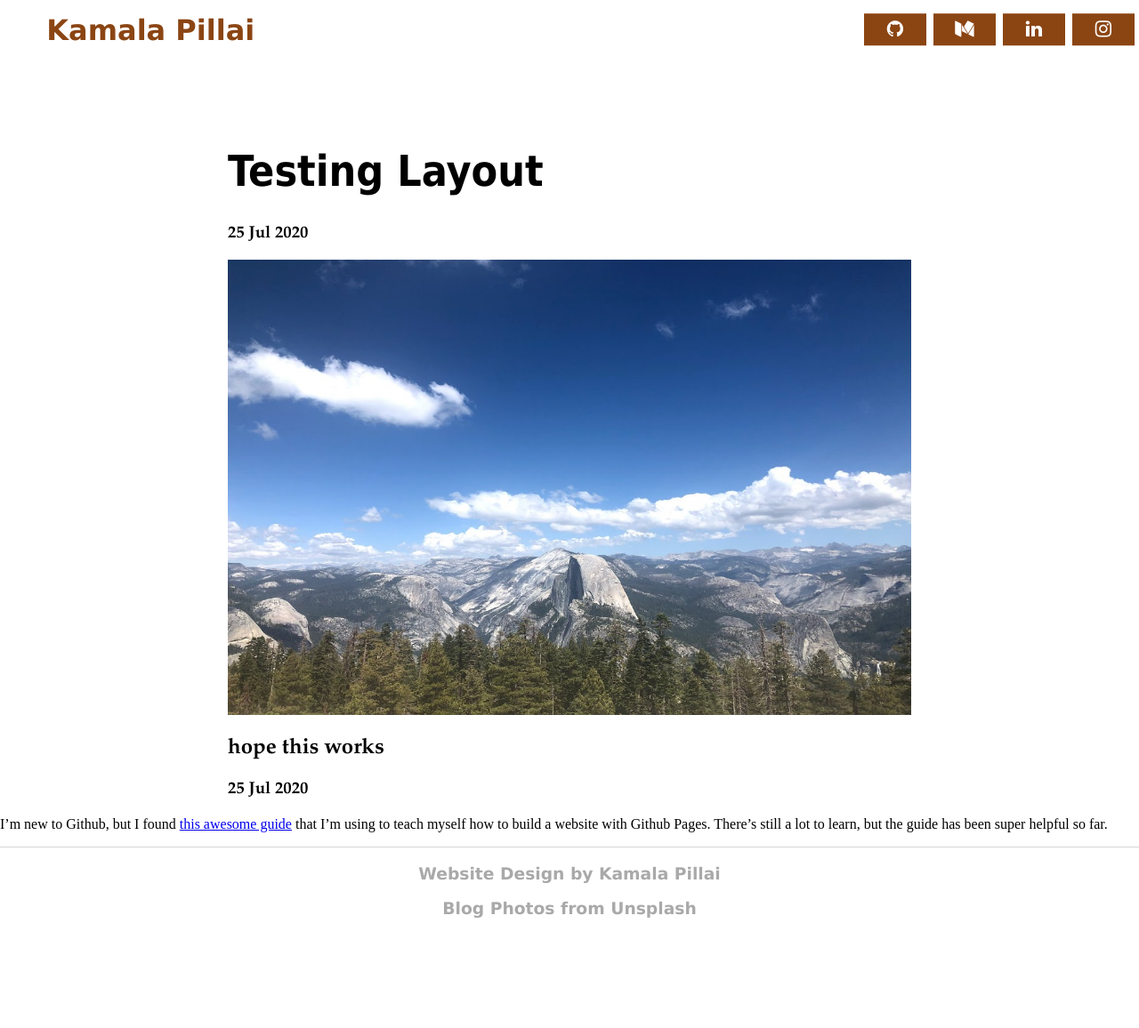
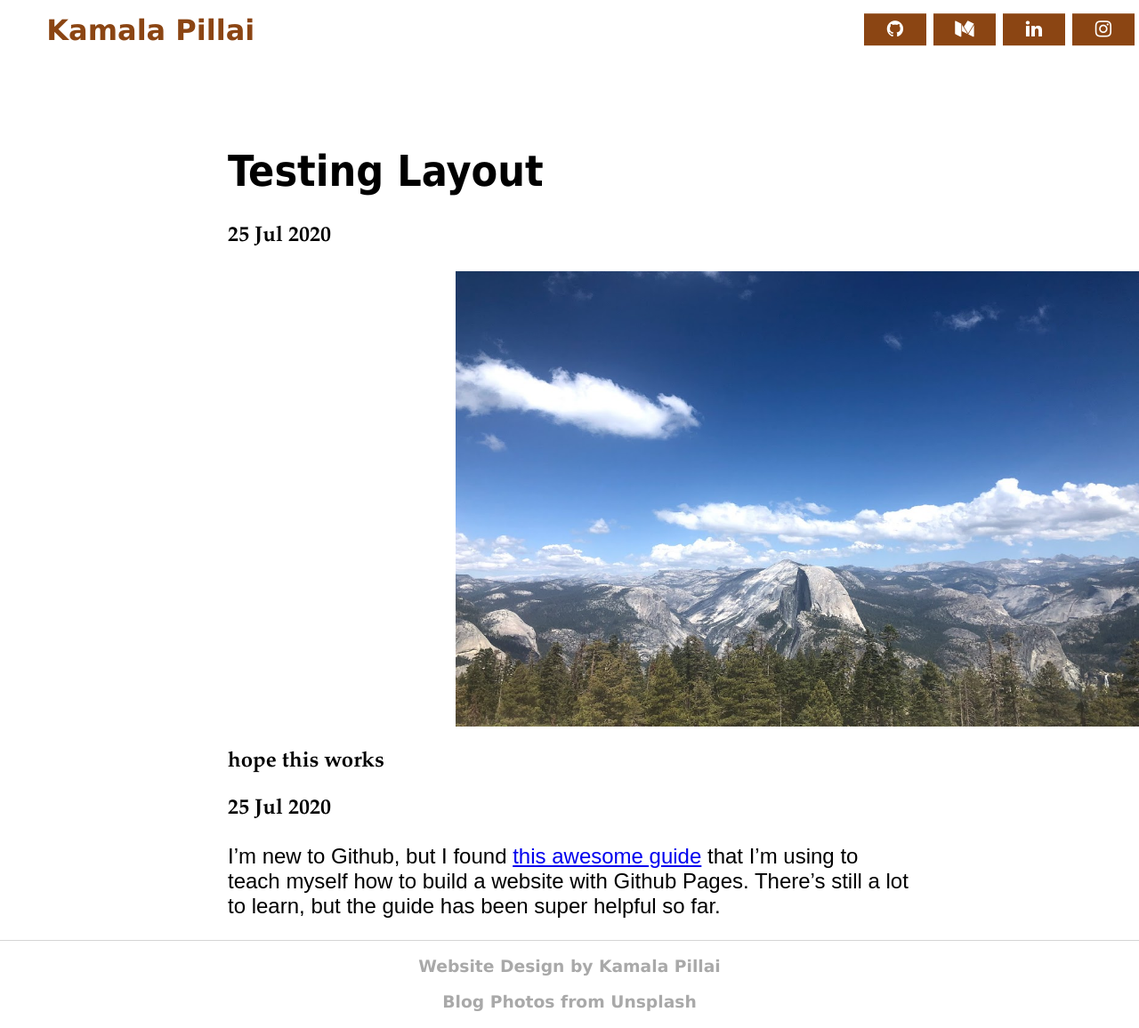
Before and after one commit to kpill/kpill.github.io, a Jekyll site: the page built from _posts/2020-07-25-testing.md, in a window 1280 px wide. Shown: the whole page at 89% size. Built offline with Jekyll 4.4.1, drawn with Linux system fonts in a browser that asks for light colours; before the commit the page ends 1051 px from its top, so only the background shows below that.

Commit message:
Update main.css

```diff
--- a/css/main.css
+++ b/css/main.css
@@ -401,6 +401,13 @@ h2.post, h3.post {
 	margin-left: 20vw;
 }
 
+.post {
+	margin-left: 20vw;
+	margin-right: 20vw;
+	font-family: Arial, Helvetica, sans-serif;
+	font-size: 150%;
+}
+
 /*about me page
 	/*pictures
 		.column_about {
```
